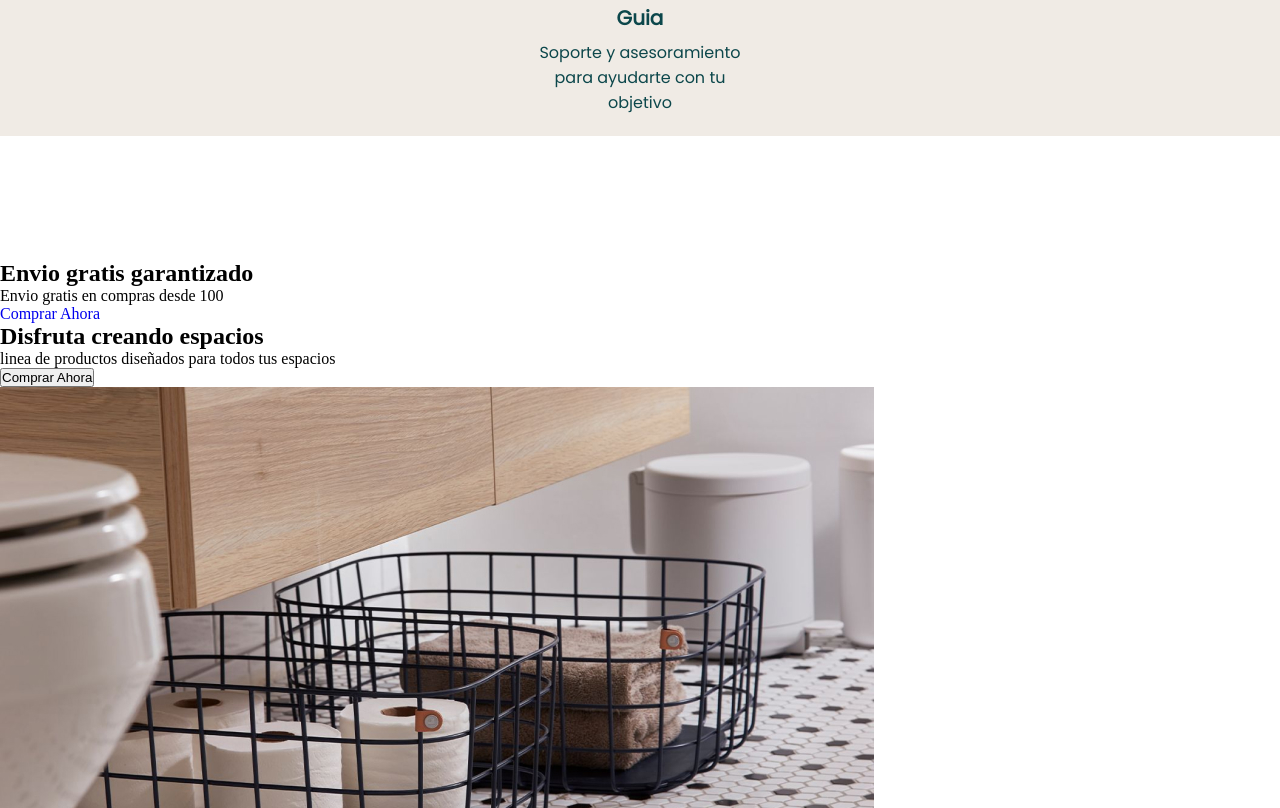
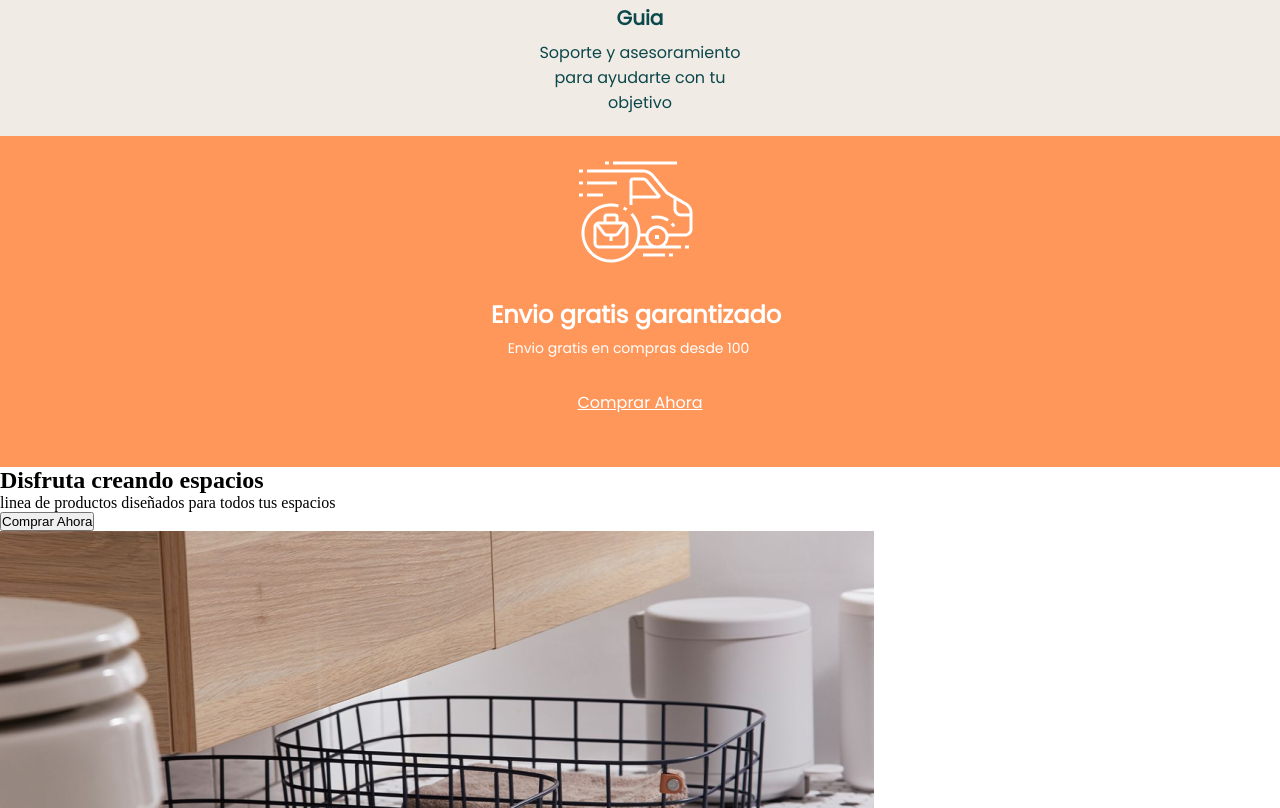
Before and after one commit to Adalab/modulo-1-evaluacion-final-pgomezariza, a plain HTML site: page index.html in a window 1280 px wide. Shown: the part 1832-2640 px from the top of the page. Drawn offline with Linux system fonts and the light colour scheme.

Commit message:
add css main module3

```diff
--- a/index.html
+++ b/index.html
@@ -44,7 +44,7 @@
         </section>
 
         <section class="main__module3">
-            <img src="./styles/images/icon_4.png" alt="van">
+            <img class="main__module3--van" src="./styles/images/icon_4.png" alt="van">
             <h2 class="main__module3--title"> Envio gratis garantizado</h2>
             <p class="main__module3-text"> Envio gratis en compras desde 100</p>
             <a class="main__module3--button" href="https://adalab.es/" target="_blank"> Comprar Ahora</a>
--- a/styles/main.css
+++ b/styles/main.css
@@ -85,7 +85,7 @@
 }
 
 /* -------------------------Main------------------------ */
-/* -------------------------M.Modulo 2------------------------ */
+/* -------------------------M.Module2 2------------------------ */
 .main__module2 {
   background-color: var(--grey-color);
   padding: 0 50vw;
@@ -165,11 +165,52 @@
     letter-spacing: normal;
     text-align: center;
     color: var(--darkblue-color);
-  }
 }
 
-/* -------------------------M.Modulo 3------------------------ */
-/* -------------------------M.Modulo 4------------------------ */
+/* -------------------------M.Module 3------------------------ */
+.main__module3 {
+  background-color: var(--orange-color);
+  color: var(--white-color);
+  font-family: var(--font-family);
+  font-stretch: normal;
+  font-style: normal;
+  line-height: normal;
+  letter-spacing: normal;
+  text-align: center;
+  display: grid;
+  justify-content: center;
+}
+.main__module3--van {
+  margin: 0 152px 10px 142px;
+  padding: 12.5px 4px 8px;
+}
+.main__module3--title {
+  width: 414px;
+  height: 41px;
+  margin: 10px 0 0;
+}
+.main__module3-text {
+  width: 375px;
+  height: 31px;
+  margin: 0px 27px 5px 12px;
+  font-size: 14px;
+}
+.main__module3--button {
+  color: var(--white-color);
+  width: 175px;
+  height: 48px;
+  display: flex;
+  flex-direction: row;
+  justify-content: center;
+  align-items: center;
+  margin: 5px auto 40px auto;
+  padding: 24px 20px;
+  text-decoration: underline;
+}
+
+
+
+/* -------------------------M.Module 4------------------------ */
 
 /* ------------------------Footer----------------------- */
 
```
Also changed, not shown: styles/images/short_up@3x.png (renamed from styles/images/arrow.png).
